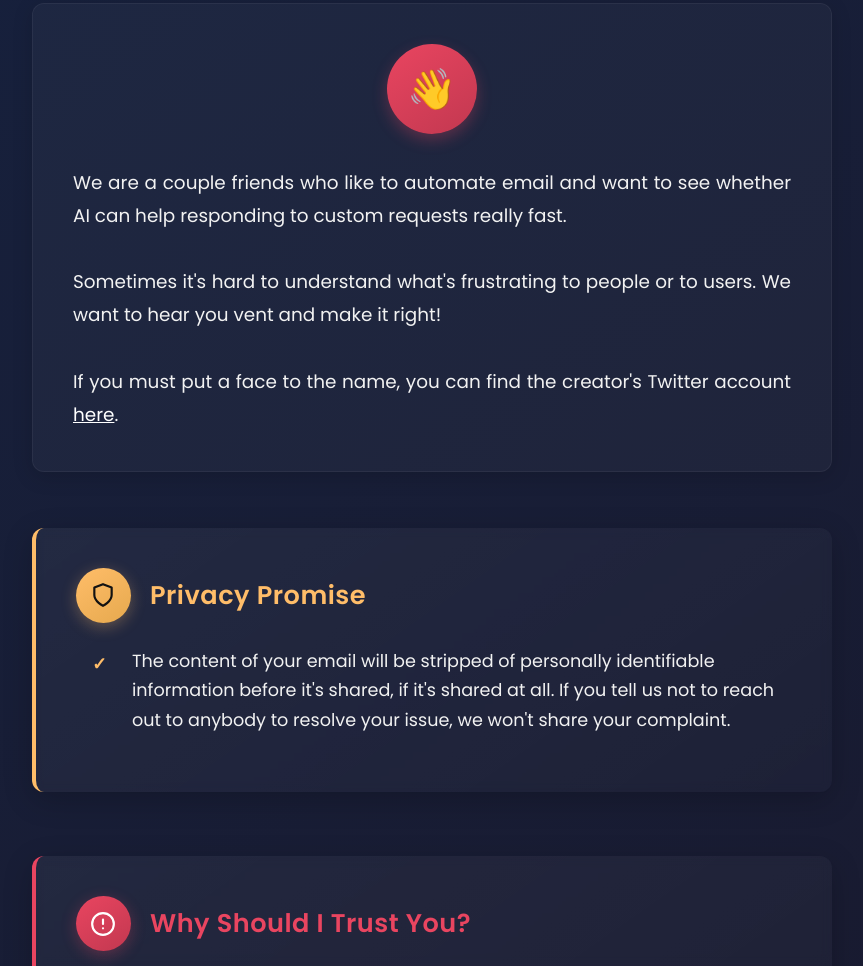
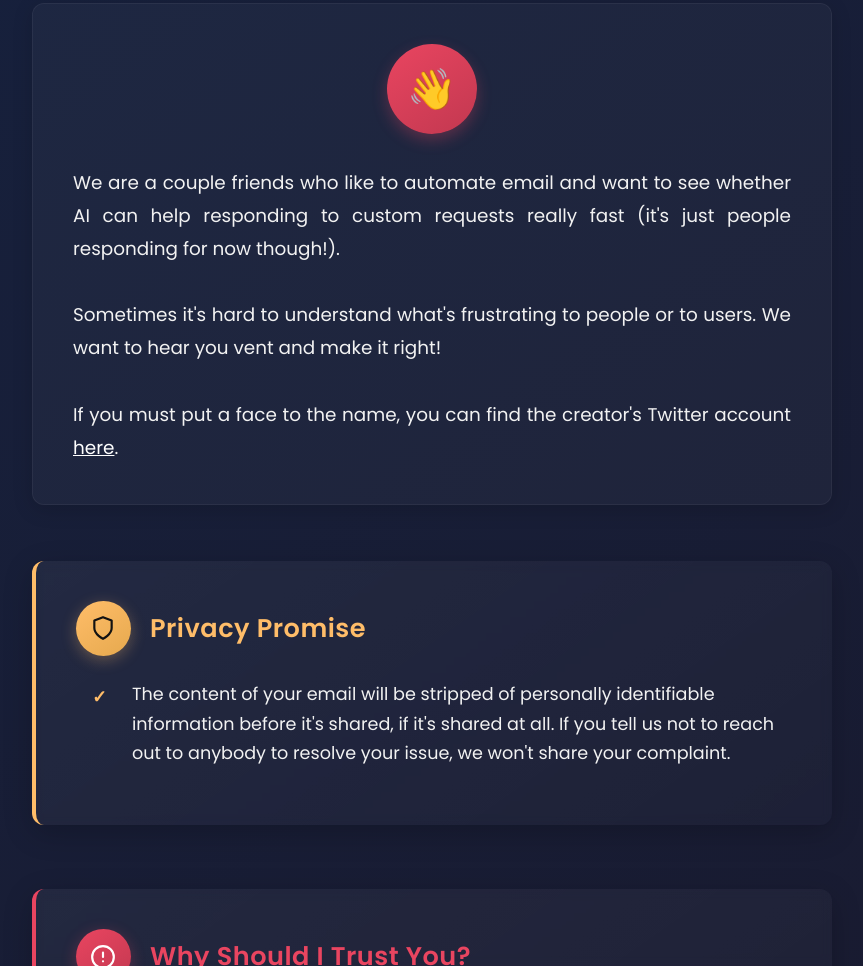
Before and after one commit to gkamer8/dearjohn, a plain HTML site: page index.html in a window 1280 px wide. Shown: the part 1476-2442 px from the top of the page, without its empty margins (208-1071 px from the left). Drawn offline with Linux system fonts and the light colour scheme.

Commit message:
new favicon, specify that it's still people

```diff
--- a/index.html
+++ b/index.html
@@ -470,7 +470,7 @@
                         👋
                     </div>
                 </div>
-                <p style="font-size: 1.15rem; line-height: 1.8;">We are a couple friends who like to automate email and want to see whether AI can help responding to custom requests really fast. <br/> <br/> Sometimes it's hard to understand what's frustrating to people or to users. We want to hear you vent and make it right! <br/><br/> If you must put a face to the name, you can find the creator's Twitter account <a style="color:white" href="https://x.com/gkamer8">here</a>.</p>
+                <p style="font-size: 1.15rem; line-height: 1.8;">We are a couple friends who like to automate email and want to see whether AI can help responding to custom requests really fast (it's just people responding for now though!). <br/> <br/> Sometimes it's hard to understand what's frustrating to people or to users. We want to hear you vent and make it right! <br/><br/> If you must put a face to the name, you can find the creator's Twitter account <a style="color:white" href="https://x.com/gkamer8">here</a>.</p>
             </div>
 
             <div class="privacy-promise" style="background: linear-gradient(145deg, rgba(255,255,255,0.05), rgba(255,255,255,0.02)); border-width: 0; border-radius: 12px; border-left: 4px solid var(--accent); padding: 2.5rem; margin-bottom: 2rem; box-shadow: 0 8px 30px rgba(0,0,0,0.2); backdrop-filter: blur(5px);">
```
Also changed, not shown: favicon-16x16.png, favicon-32x32.png, favicon.ico.
